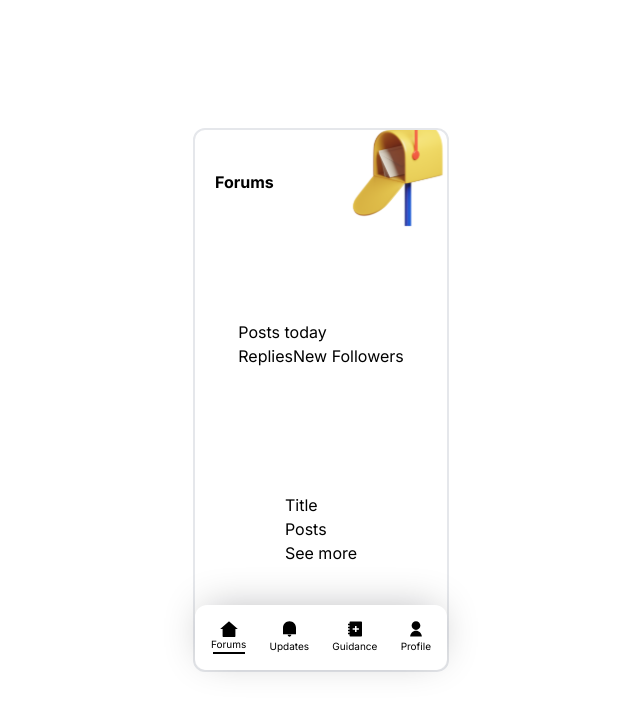
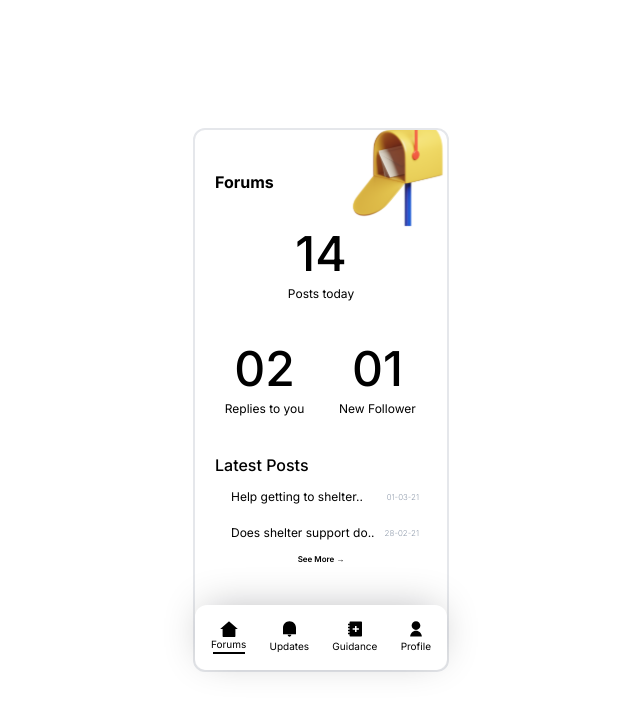
Before and after one commit to WillGoad/pandemic-shelter-web-app, a Next.js app: page /forums in a window 1280 px wide. Shown: the top 712 px of the page, without its empty margins (319-959 px from the left). Built offline with nearby package versions, Linux system fonts and the light colour scheme.

Commit message:
forums and updates first drafts

```diff
--- a/app/forums/page.tsx
+++ b/app/forums/page.tsx
@@ -1,23 +1,29 @@
+import PostButton from "@/components/postButton";
+import RectInfo from "@/components/rectInfo";
+import SquareInfo from "@/components/squareInfo";
+import { colourPalette } from "@/utils/enums";
+
 export default function Forums() {
   return (
     <>
-      <img src="Postbox.svg" className="absolute max-w-28 ml-36 mb-16" />
+      <img src="Postbox.svg" className="absolute max-w-28 ml-36 mb-16 z-[-1]" />
       <main className="flex flex-col justify-between items-center flex basis-11/12 mx-5 my-10">
 
         <header className="flex self-start">
           <h1 className="font-bold">Forums</h1>
         </header>
-        <section>
-          <div>Posts today</div>
-          <div className="flex">
-            <div>Replies</div>
-            <div>New Followers</div>
+        <section className="flex flex-col gap-4 w-full">
+          <RectInfo quantity={14} unit="Posts today" colour={colourPalette.lightBlue}/>
+          <div className="flex justify-between">
+            <SquareInfo quantity={2} unit="Replies to you" colour={colourPalette.green}/>
+            <SquareInfo quantity={1} unit="New Follower" colour={colourPalette.pink}/>
           </div>
         </section>
-        <section>
-          <div>Title</div>
-          <div>Posts</div>
-          <div>See more</div>
+        <section className="flex flex-col gap-1 w-full">
+          <div className="font-medium">Latest Posts</div>
+          <PostButton title="Help getting to shelter!!!" date="01-03-21" colour={colourPalette.blue} />
+          <PostButton title="Does shelter support dogs?" date="28-02-21" colour={colourPalette.blue} />
+          <div className="self-center text-[8px] font-semibold">See More →</div>
         </section>
       </main>
     </>
--- a/app/updates/page.tsx
+++ b/app/updates/page.tsx
@@ -1,25 +1,26 @@
+import PostButton from "@/components/postButton";
+import { colourPalette } from "@/utils/enums";
+
 export default function Updates() {
-    return (
-      <>
+  return (
+    <>
       <img src="Bell.svg" className="absolute max-w-28 ml-36 mb-16" />
-      <main className="flex flex-col justify-between items-center flex basis-11/12 mx-5 my-10">
+      <main className="flex flex-col justify-start gap-4 items-center flex basis-11/12 mx-5 my-10">
 
         <header className="flex self-start">
           <h1 className="font-bold">Updates</h1>
         </header>
-        <section>
-          <div>Posts today</div>
-          <div className="flex">
-            <div>Replies</div>
-            <div>New Followers</div>
-          </div>
+        <section className="flex flex-col gap-2 w-full">
+          <div className="flex items-center gap-2"><div className="font-medium text-xs">Emergency Notifications</div><img src="Ellipse.svg" className="max-w-1.5" /></div>
+          <PostButton title="Exposure Alert" date="20-01-21" colour={colourPalette.red} />
         </section>
-        <section>
-          <div>Title</div>
-          <div>Posts</div>
-          <div>See more</div>
+        <section className="flex flex-col gap-2 w-full">
+          <div className="font-medium text-xs">Real-time Shelter Updates </div>
+          <PostButton title="New Quarantine Protocol" date="28-02-21" colour={colourPalette.lightBlue} />
+          <PostButton title="Incident Report 25-02-21" date="25-02-21" colour={colourPalette.lightBlue} />
+          <PostButton title="Incident Report 01-03-21" date="01-03-21" colour={colourPalette.lightBlue} />
         </section>
       </main>
     </>
-    );
-  }
+  );
+}
--- /dev/null
+++ b/components/postButton.tsx
@@ -0,0 +1,19 @@
+import { colourPalette } from "@/utils/enums";
+import { shortenString } from "@/utils/strings";
+
+type PostButtonProps = {
+    title: string;
+    date: string;
+    colour: colourPalette;
+}
+
+const PostButton = ({title, date, colour}: PostButtonProps) => {
+    return (
+        <button className={`flex justify-between items-center w-full ${colour} py-2 pl-4 pr-2 rounded-xl`}>
+            <p className="text-xs">{shortenString(title,23)}</p>
+            <p className="font-extralight text-slate-500 text-[8px]">{date}</p>
+        </button>
+    );
+}
+
+export default PostButton;
--- /dev/null
+++ b/components/rectInfo.tsx
@@ -0,0 +1,18 @@
+import { formatNumber } from "@/utils/strings";
+
+type RectInfoProps = {
+    quantity: number;
+    unit: string;
+    colour: string;
+}
+
+const RectInfo = ({quantity, unit, colour}: RectInfoProps) => {
+    return (
+        <div className={`flex flex-col justify-center items-center w-full h-[6.2rem] ${colour} rounded-xl gap-2`}>
+            <p className="text-5xl font-medium">{formatNumber(quantity)}</p>
+            <p className="text-xs">{unit}</p>
+        </div>
+    );
+}
+
+export default RectInfo;
--- /dev/null
+++ b/components/squareInfo.tsx
@@ -0,0 +1,18 @@
+import { formatNumber } from "@/utils/strings";
+
+type SquareInfoProps = {
+    quantity: number;
+    unit: string;
+    colour: string;
+}
+
+const SquareInfo = ({quantity, unit, colour}: SquareInfoProps) => {
+    return (
+        <div className={`flex flex-col justify-center items-center w-[6.2rem] h-[6.2rem] ${colour} rounded-xl gap-2`}>
+            <p className="text-5xl font-medium">{formatNumber(quantity)}</p>
+            <p className="text-xs">{unit}</p>
+        </div>
+    );
+}
+
+export default SquareInfo;
--- /dev/null
+++ b/utils/enums.ts
@@ -0,0 +1,17 @@
+export enum colourPalette {
+    blue = 'bg-blue-300',
+    lightBlue = 'bg-sky-300',
+    red = 'bg-red-300',
+    green = 'bg-green-300',
+    yellow = 'bg-yellow-300',
+    purple = 'bg-purple-300',
+    pink = 'bg-pink-300',
+    indigo = 'bg-indigo-300',
+    teal = 'bg-teal-300',
+    orange = 'bg-orange-300',
+    gray = 'bg-gray-300',
+    black = 'bg-black-300',
+    white = 'bg-white-300',
+    slate = 'bg-slate-300',
+    transparent = 'bg-transparent',
+}
--- /dev/null
+++ b/utils/strings.ts
@@ -0,0 +1,14 @@
+export const shortenString = (str: string, maxLength: number) => {
+    if (str.length > maxLength) {
+        return str.slice(0, maxLength) + '..';
+    }
+    return str;
+}
+
+export const formatNumber = (num: number) => {
+    //Add a leading zero to numbers less than 10;
+    if (num < 10) {
+        return `0${num}`;
+    }
+    return num;
+}
```
Also changed, not shown: components/rectButton.tsx (added), components/squareButton.tsx (added), public/Ellipse.svg (added).
